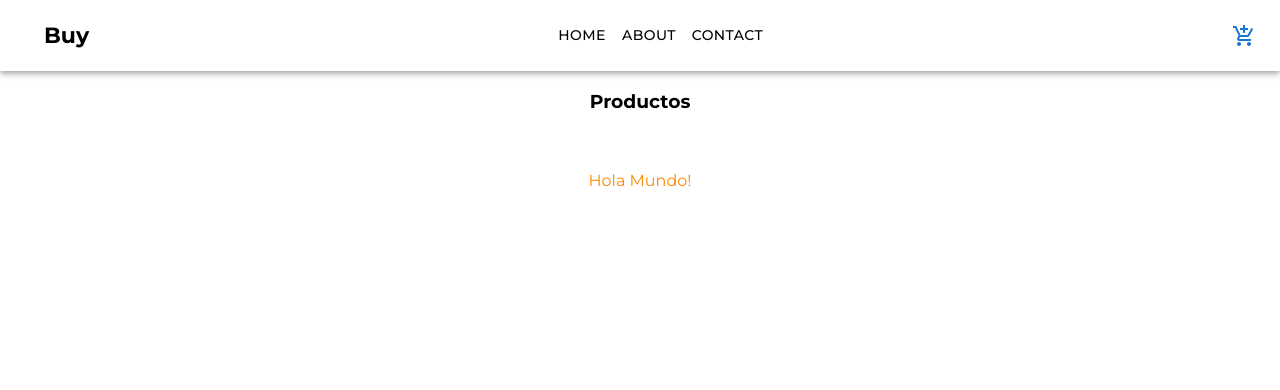
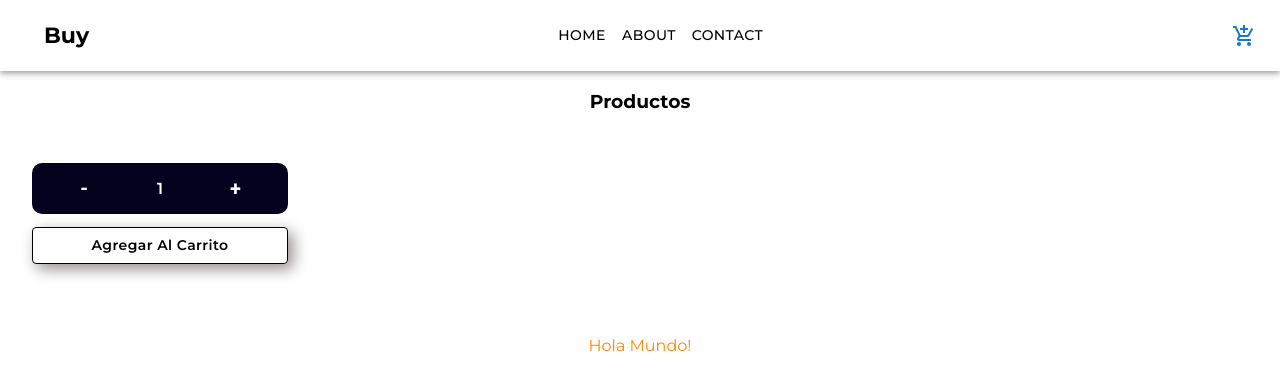
Before and after one commit to JesicaSieiro/buy-app, a React (Create React App) app: page / in a window 1280 px wide. Shown: the top 390 px of the page. Built offline with nearby package versions, Linux system fonts and the light colour scheme.

Commit message:
itemCount

```diff
--- /dev/null
+++ b/src/components/ItemCount/ItemCount.css
@@ -0,0 +1,30 @@
+.buy_item{
+    display: flex;
+    flex-direction: column;
+    width: 20%;
+    padding: 2.5%;
+}
+.count_item{
+    display: flex;
+    flex-direction: row;
+    width: auto;
+    background-color: rgb(4, 1, 31);
+    color: #fff;
+    font-weight: 600;
+    justify-content: space-around;
+    margin-bottom: 5%;
+    border-radius: 10px;
+}
+.simbolosCount{
+    color: #fff !important;
+    font-size: 20px !important;
+    font-weight: 600 !important;
+}
+.btn-add{
+    color: #000 !important;
+    border: 1px solid !important;
+    text-transform: capitalize !important;
+    font-family: unset !important;
+    font-weight: 600 !important;
+    box-shadow: 5px 5px 15px #958d8d;
+}
--- /dev/null
+++ b/src/components/ItemCount/ItemCount.js
@@ -0,0 +1,25 @@
+import Button from '@mui/material/Button';
+import './ItemCount.css'
+import { useState  } from 'react';
+
+function ItemCount({stock, initial}){
+    const [cantidad, setCantidad]=useState(initial)
+    const addCount=()=>{
+        setCantidad(cantidad+1)
+    }
+    const removeCount=()=>{
+        setCantidad(cantidad-1)
+    }
+    return(
+        <div className="buy_item">
+            <div className="count_item">
+                <Button  onClick={removeCount} disabled={cantidad==0} className="simbolosCount">-</Button>
+                <p>{cantidad}</p>
+                <Button onClick={addCount} disabled={cantidad==stock} className="simbolosCount">+</Button>
+            </div>
+            <Button variant="outlined" className="btn-add" >Agregar al carrito</Button>
+
+        </div>
+    );
+}
+export default ItemCount;
--- a/src/components/ItemListContainer/ItemListContainer.js
+++ b/src/components/ItemListContainer/ItemListContainer.js
@@ -1,6 +1,13 @@
+import ItemCount from "../ItemCount/ItemCount"
+
 function ItemListContainer({titulo}){
     return(
-        <h3>{titulo}</h3>
+        <div>
+            <h3>{titulo}</h3>
+            <ItemCount stock={5} initial={1}></ItemCount>
+        </div>
+
+
     )
 }
 export default ItemListContainer
```
